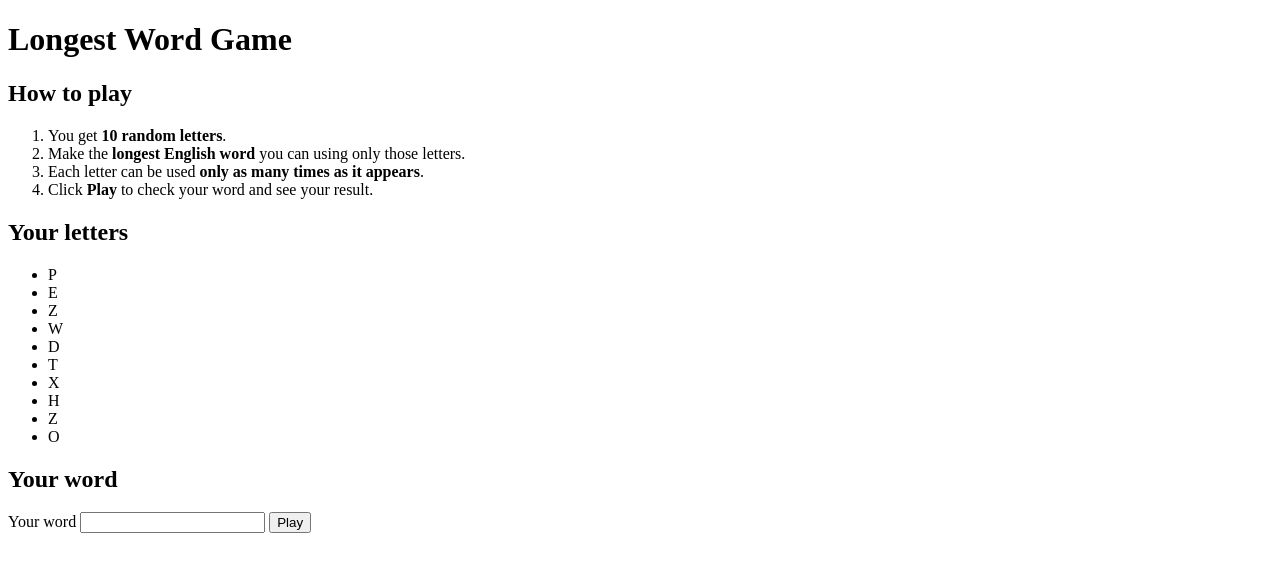
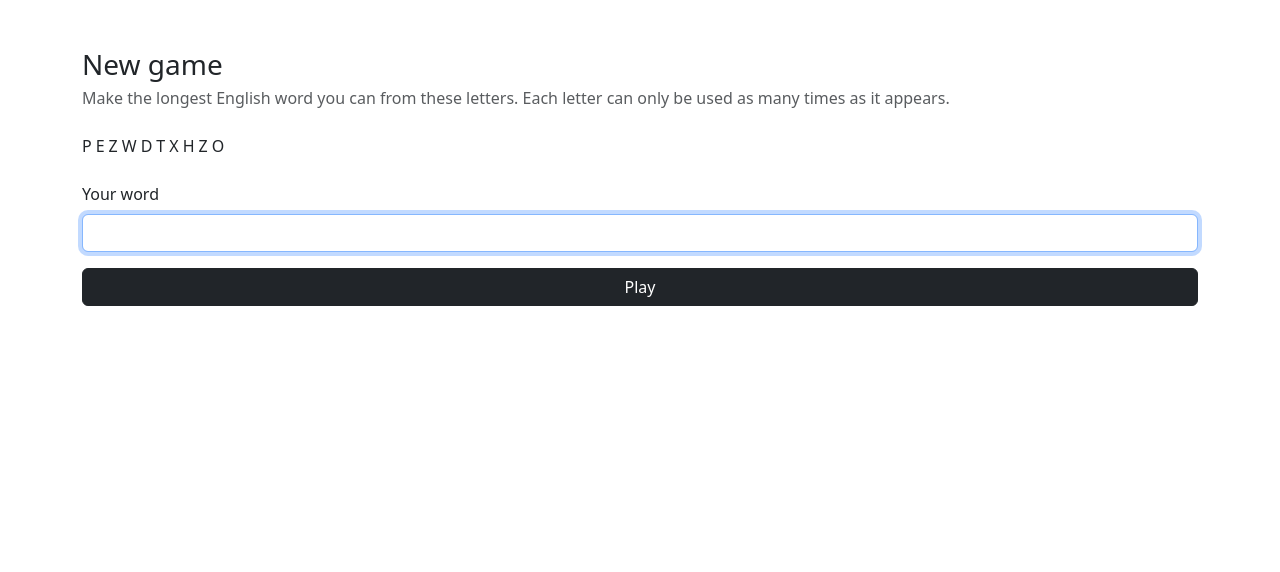
Before and after one commit to seenbyangad/rails-longest-word-game, a Rails app: page / in a window 1280 px wide. Shown: the top 572 px of the page. Run offline with Rails 7, Linux system fonts and the light colour scheme; some libraries are stand-ins or nearby versions.

Commit message:
Style game with Bootstrap and letter tiles
Co-Authored-By: Claude Opus 5.5 <noreply@anthropic.com>

```diff
--- a/app/views/games/new.html.erb
+++ b/app/views/games/new.html.erb
@@ -1,26 +1,24 @@
-<h1>Longest Word Game</h1>
+<div class="container py-5">
+  <div class="game-card mx-auto">
+    <h1 class="h3 mb-1">New game</h1>
+    <p class="text-muted mb-4">
+      Make the longest English word you can from these letters.
+      Each letter can only be used as many times as it appears.
+    </p>
 
-<h2>How to play</h2>
-<ol>
-  <li>You get <strong>10 random letters</strong>.</li>
-  <li>Make the <strong>longest English word</strong> you can using only those letters.</li>
-  <li>Each letter can be used <strong>only as many times as it appears</strong>.</li>
-  <li>Click <strong>Play</strong> to check your word and see your result.</li>
-</ol>
-
-<h2>Your letters</h2>
-<ul>
+    <ul class="letters list-unstyled d-flex gap-1 mb-4">
       <% @letters.each do |letter| %>
-    <li><%= letter %></li>
+        <li class="letter"><%= letter %></li>
       <% end %>
     </ul>
 
-<h2>Your word</h2>
     <form action="/score" method="post" data-turbo="false">
       <%= hidden_field_tag :authenticity_token, form_authenticity_token %>
       <%= hidden_field_tag :letters, @letters.join(" ") %>
 
-  <label for="word">Your word</label>
-  <input type="text" id="word" name="word">
-  <input type="submit" value="Play">
+      <label for="word" class="form-label">Your word</label>
+      <input type="text" id="word" name="word" class="form-control mb-3" autocomplete="off" autofocus>
+      <input type="submit" value="Play" class="btn btn-dark w-100">
     </form>
+  </div>
+</div>
--- a/app/views/layouts/application.html.erb
+++ b/app/views/layouts/application.html.erb
@@ -18,6 +18,9 @@
     <link rel="icon" href="/icon.svg" type="image/svg+xml">
     <link rel="apple-touch-icon" href="/icon.png">
 
+    <%# Bootstrap: loaded once here, so every page gets it %>
+    <link href="https://cdn.jsdelivr.net/npm/bootstrap@5.3.6/dist/css/bootstrap.min.css" rel="stylesheet" integrity="sha384-4Q6Gf2aSP4eDXB8Miphtr37CMZZQ5oXLH2yaXMJ2w8e2ZtHTl7GptT4jmndRuHDT" crossorigin="anonymous">
+
     <%# Includes all stylesheet files in app/assets/stylesheets %>
     <%= stylesheet_link_tag :app, "data-turbo-track": "reload" %>
     <%= javascript_importmap_tags %>
```
Also changed, not shown: app/assets/stylesheets/application.css (+25 -0 lines), app/views/games/score.html.erb (+19 -9 lines). Lines whose indentation alone changed are shown as unchanged.
